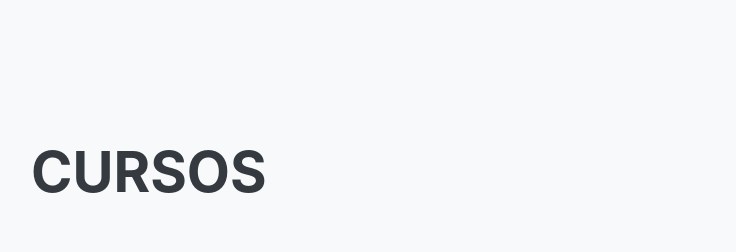
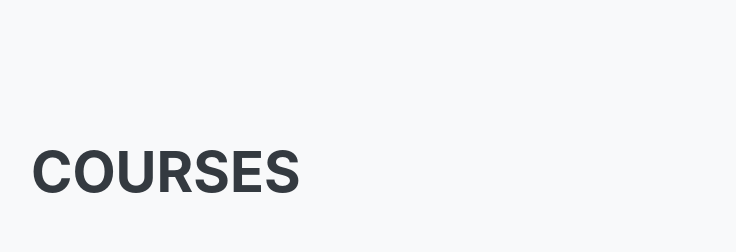
Before and after one commit to agustinabenitezcruz/CV-english, a plain HTML site: page index.html in a window 1280 px wide. Shown: the part 2520-2772 px from the top of the page, without its empty margins (289-1025 px from the left). Drawn offline with nearby package versions, Linux system fonts and the light colour scheme; a web font is replaced by a local one.

Commit message:
Update index.html

```diff
--- a/index.html
+++ b/index.html
@@ -112,7 +112,7 @@
             <!-- Skills-->
             <section class="resume-section" id="skills">
                 <div class="resume-section-content">
-                    <h2 class="mb-5">Cursos</h2>
+                    <h2 class="mb-5">Courses</h2>
                     <div class="subheading mb-3">Coursera</div>
                     <ul class="fa-ul mb-0">
                         <li>
```
